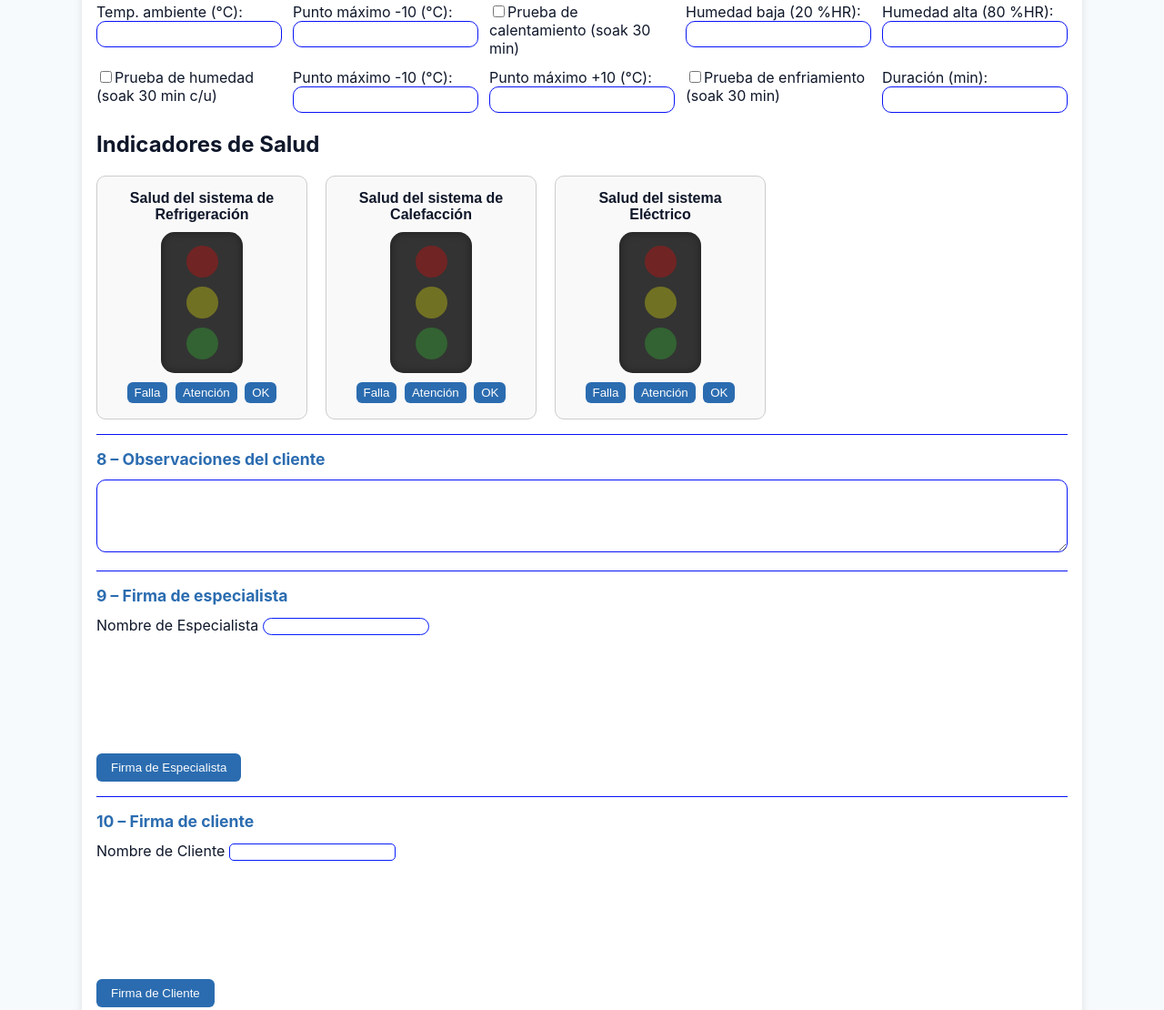
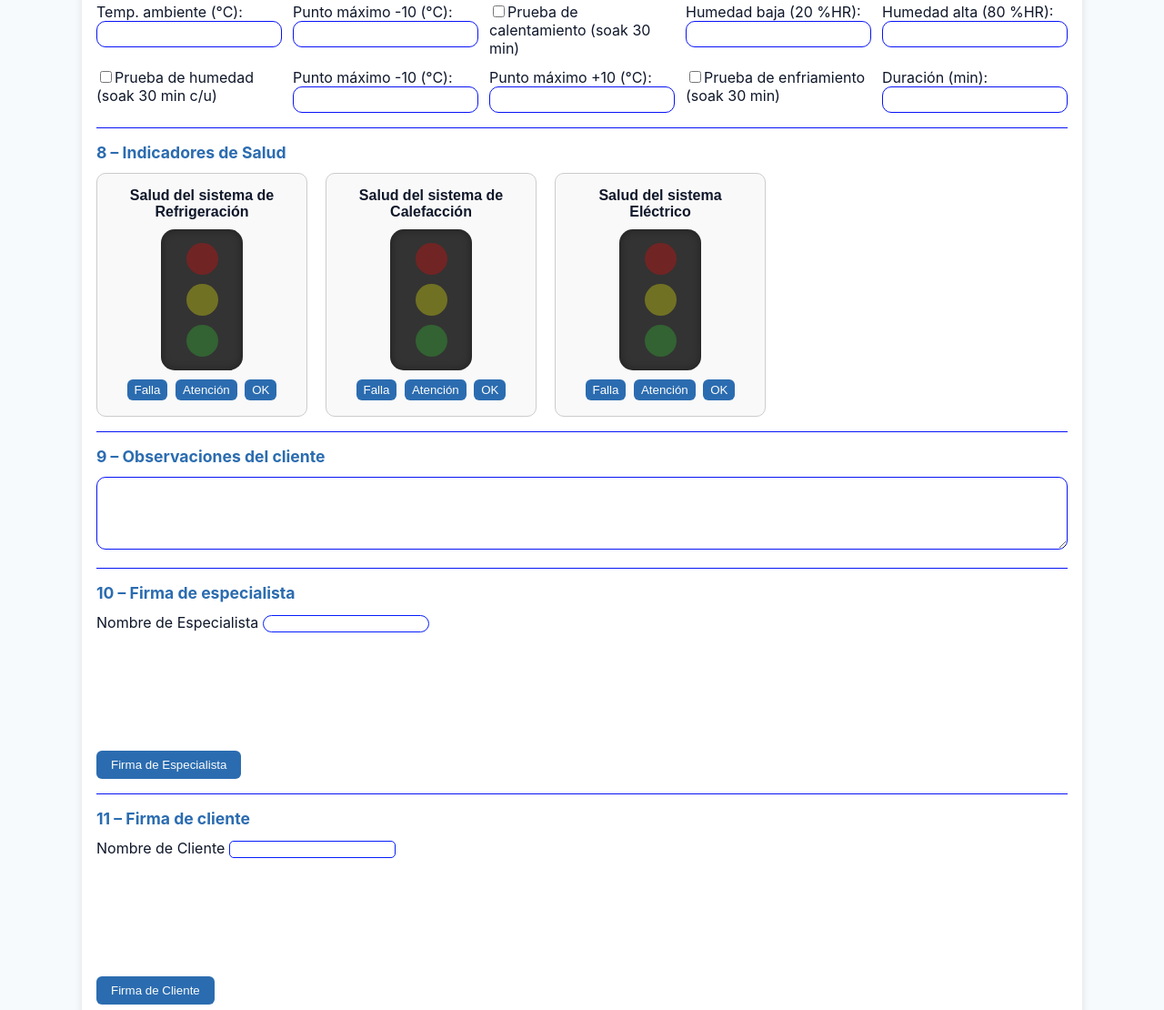
Before and after one commit to GF-2026/Diagnostic_Report, a plain HTML site: page index.html in a window 1280 px wide. Shown: the part 1181-2291 px from the top of the page at 91% size. Drawn offline with Linux system fonts and the light colour scheme.

Commit message:
Update index.html

```diff
--- a/index.html
+++ b/index.html
@@ -93,8 +93,9 @@
                 <label><input type="checkbox" id="cold_test">Prueba de enfriamiento (soak 30 min)</label>
                 <div><label>Duración (min):</label><input type="text" id="pulldown"></div>
             </div>
-<h2>Indicadores de Salud</h2>
-
+<!-- 8 – Salud -->
+            <hr>
+            <div class="section-header"><strong>8 – Indicadores de Salud</strong></div>
 <div class="contenedor">
   <!-- Semáforo 1 -->
   <div class="seccion">
@@ -141,19 +142,19 @@
     </div>
   </div>
 </div>
-<!-- 8 – Observaciones -->
+<!-- 9 – Observaciones -->
             <hr>
-            <div class="section-header"><strong>8 – Observaciones del cliente</strong></div>
+            <div class="section-header"><strong>9 – Observaciones del cliente</strong></div>
             <textarea id="notes"></textarea>
-<!-- 9 – Firma de especialista -->
+<!-- 10 – Firma de especialista -->
             <hr>
-            <div class="section-header"><strong>9 – Firma de especialista</strong></div>
+            <div class="section-header"><strong>10 – Firma de especialista</strong></div>
             <div><label>Nombre de Especialista</label><input type="text" id="name_esp"></div>
             <button type="button" id="openSignatureEsp">Firma de Especialista</button>
             <canvas id="signaturePreviewEsp" width="300" height="150"></canvas>
-<!-- 10 – Firma de cliente -->
+<!-- 11 – Firma de cliente -->
             <hr>
-            <div class="section-header"><strong>10 – Firma de cliente</strong></div>
+            <div class="section-header"><strong>11 – Firma de cliente</strong></div>
             <div><label>Nombre de Cliente</label><input type="text" id="name_cus"></div>
             <button type="button" id="openSignatureCus">Firma de Cliente</button>
             <canvas id="signaturePreviewCus" width="300" height="150"></canvas>
```
